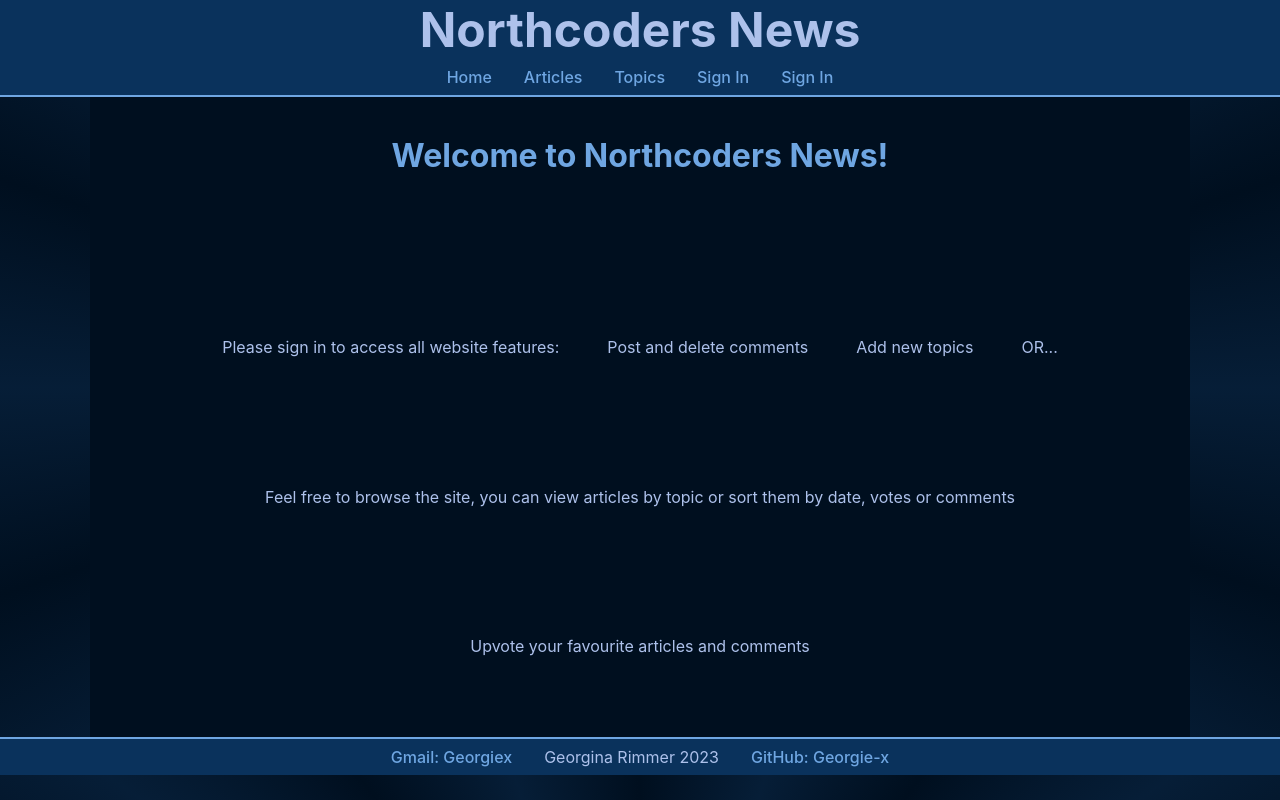
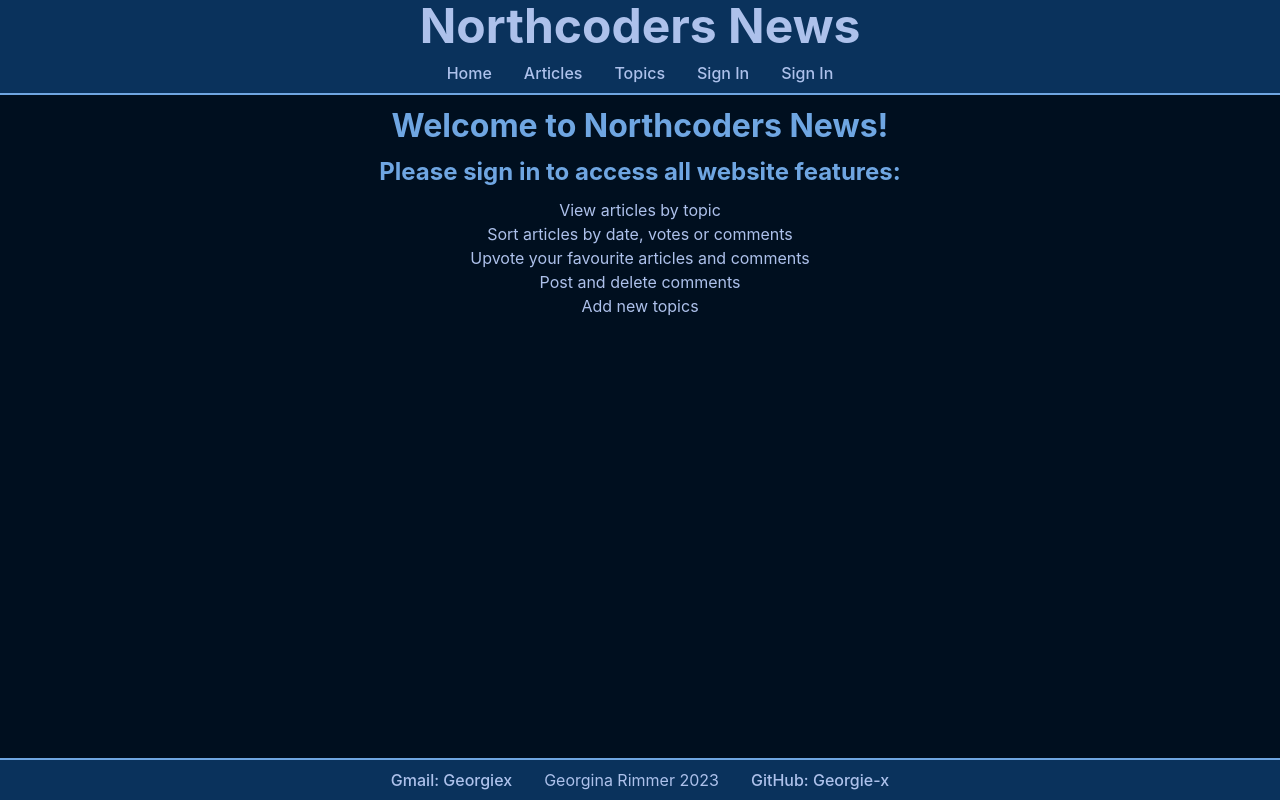
Before and after one commit to Georgie-x/fe-nc-news, a React (Vite) app: page / in a window 1280 px wide. Built offline with nearby package versions, Linux system fonts and the light colour scheme.

Commit message:
CSS in better shape

```diff
--- a/package.json
+++ b/package.json
@@ -4,7 +4,7 @@
   "version": "0.0.0",
   "type": "module",
   "scripts": {
-    "dev": "vite",
+    "dev": "vite && start chrome http://localhost:5173/",
     "build": "vite build",
     "lint": "eslint . --ext js,jsx --report-unused-disable-directives --max-warnings 0",
     "preview": "vite preview"
--- a/src/App.jsx
+++ b/src/App.jsx
@@ -4,9 +4,11 @@ function App() {
 	return (
 		<>
 			<AccessLink />
-			<Header />
-			<ContentControl />
-			<Footer />
+			<div className='layout-container'>
+				<Header />
+				<ContentControl />
+				<Footer />
+			</div>
 		</>
 	)
 }
--- a/src/contents-components/AllArticles.jsx
+++ b/src/contents-components/AllArticles.jsx
@@ -37,11 +37,11 @@ function AllArticles() {
 
 			{articles.map((article) => {
 				return (
-					<ul className='container'>
-						<li className='sorted-articles' key={article.article_id}>
+					<div className='container' key={article.article_id}>
+						<h3>{article.title}</h3>
 						<Link to={`/articles/${article.article_id}`}>
-								<h3>{article.title}</h3>
 							<img src={article.article_img_url} />
+						</Link>
 						<h3>
 							Comments {article.comment_count} Votes {article.votes}
 						</h3>
@@ -50,9 +50,7 @@ function AllArticles() {
 							Article #{article.article_id} created by {article.author} at{" "}
 							{article.formatted_created_at}
 						</p>
-							</Link>
-						</li>
-					</ul>
+					</div>
 				)
 			})}
 		</>
--- a/src/contents-components/AllTopics.jsx
+++ b/src/contents-components/AllTopics.jsx
@@ -20,14 +20,16 @@ function AllTopics() {
 	) : (
 		<>
 			<h2>Article Topics</h2>
-			<ul id='topic'>
+			<ul>
 				{topics.map((topic) => {
 					return (
 						<li key={topic.slug}>
+							<div className="container">
 							<h3>
 								<Link to={`/topics/${topic.slug}`}>{topic.slug}</Link>
 							</h3>
 							<p>{topic.description}</p>
+							</div>
 						</li>
 					)
 				})}
--- a/src/contents-components/HomePage.jsx
+++ b/src/contents-components/HomePage.jsx
@@ -1,13 +1,17 @@
-function HomePage(){
-    return(<>
-        <h2>Welcome to Northcoders News!</h2>
-        <p>Please sign in to access all website features:</p>
-        <p>Post and delete comments</p>
-        <p>Add new topics</p>
-        <p>OR...</p>
-        <p>Feel free to browse the site, you can view articles by topic or sort them by date, votes or comments</p>
-        <p>Upvote your favourite articles and comments</p>
-    </>)
+function HomePage() {
+	return (
+		<>
+			<h2>Welcome to Northcoders News!</h2>
+			<h3>Please sign in to access all website features:</h3>
+			<ul>
+				<li>View articles by topic</li>
+				<li>Sort articles by date, votes or comments</li>
+				<li>Upvote your favourite articles and comments</li>
+                <li>Post and delete comments</li>
+				<li>Add new topics</li>
+			</ul>
+		</>
+	)
 }
 
 export default HomePage
--- a/src/index.css
+++ b/src/index.css
@@ -1,16 +1,11 @@
-body,
-h1,
-p,
-ul {
-	margin: 0;
-}
+
 :root {
 	--background-body: repeating-conic-gradient(
 		hsl(211, 100%, 6%) 0%,
 		hsl(211, 80%, 12%) 5%,
 		hsl(211, 100%, 6%) 10%
 	);
-	--background-body-alt:repeating-conic-gradient(
+	--background-body-alt: repeating-conic-gradient(
 		hsl(211, 80%, 12%) 0%,
 		hsl(211, 100%, 6%) 5%,
 		hsl(211, 80%, 12%) 10%
@@ -25,167 +20,27 @@ ul {
 	color: var(--text);
 	background: var(--background-body);
 	overflow-x: hidden;
-	box-sizing: border-box;
-	display: grid;
-	grid-template-rows: auto 1fr auto;
-	text-align: center;
 }
 
-header {
-	grid-row: 1;
-	background-color: var(--background-banner);
-	position: sticky;
-	width: 100vw;
-	top: 0;
-	z-index: 2;
-	border-bottom: 2px solid var(--border);
+* {
+	margin: 0;
+	padding: 0;
+	font: inherit;
 }
 
-main {
-	grid-row: 2;
-	display: flex;
-	flex-wrap: wrap;
-	align-items: stretch;
-	justify-content: center;
-	margin: 0 auto;
-	max-width: 1100px;
-	min-height: 80vh;
-	background-color: var(--background-main);
-	gap: 3em;
-	overflow: visible;
-	flex-grow: 1;
-	& > :first-child {
-		flex-basis: 100%;
-	}
+/* https://andy-bell.co.uk/a-more-modern-css-reset */
+/* Box sizing rules */
+*,
+*::before,
+*::after {
+	box-sizing: border-box;
 }
 
-footer {
-	grid-row: 3;
-	background-color: var(--background-banner);
-	border-top: 2px solid var(--border);
-	width: 100vw;
-}
-
-a {
-	font-weight: 500;
-	color: var(--border);
-	text-decoration: inherit;
-}
-a:hover {
-	color: var(--highlight);
-}
-
-h1 {
-	font-size: 3em;
-	text-align: center;
-}
-h2 {
-	font-size: 2em;
-	padding: 0.4em 0.4em 0.2em;
-	color: var(--border);
-}
-
-h3 {
-	font-size: 1.5em;
-	color: var(--border);
-}
-
-ul {
-	list-style: none;
-	padding: 0.5em;
-}
-.across {
-	display: flex;
-	gap: 2em;
-	justify-content: center;
-}
-.across li,
-label {
-	display: inline-block;
-}
-
-.container {
-	container-type: inline-size;
-	border-radius: 8px;
-	border: 2px solid var(--border);
-	width: clamp(20%, 400px, 80%);
-	padding: 2em;
-	position: relative;
-	overflow: hidden;
-
-  }
-
-
-  .container:hover{
-	background: var(--background-body-alt);
-	box-shadow: 0 0 20px var(--border);
-	border-color: var(--border-highlight);
-  }
-
-
-
-
-select {
-	color: var(--border);
-	font-size: 1.5em;
-	font-weight: bold;
-	background-color: var(--background-main);
-	border-radius: 8px;
-	border: 2px solid var(--border-highlight);
-}
-
-.input {
-	height: 3em;
-	border-radius: 8px;
-	border: 2px solid var(--border);
-	color: var(--text);
-	background-color: var(--background-main);
-}
-#topic li {
-	border: 2px solid var(--border);
-	padding: 1em;
-	margin-bottom: 2em;
-	border-radius: 8px;
-}
-
-#comment-input {
-	width: 80%;
-}
-#username-input {
-	width: 20%;
-}
-
-button {
-	display: inline-block;
-	padding: 0 1em;
-	height: 3em;
-	border-radius: 8px;
-	border: 2px solid var(--border);
-	background-color: var(--background-body);
-	color: var(--highlight);
-	cursor: pointer;
-	transition: border-color 0.25s;
-}
-button:hover {
-	border-color: var(--border-highlight);
-}
-button:focus,
-button:focus-visible {
-	outline: 4px auto purple;
-}
-details {
-	overflow: visible;
-}
-
-details summary {
-	cursor: pointer;
-}
-
-img {
-	border: 1px solid var(--border);
-	aspect-ratio: 16/10;
-	width: clamp(100px, 100%, 500px);
-	border-radius: 4px;
+/* Prevent font size inflation */
+html {
+	-moz-text-size-adjust: none;
+	-webkit-text-size-adjust: none;
+	text-size-adjust: none;
 }
 
 .skip-to-main-content-link {
@@ -203,7 +58,210 @@ img {
 	opacity: 1;
 }
 
-.highlight {
-	font-weight: 900;
+.layout-container {
+	display: grid;
+	container-type: inline-size;
+	grid-template-rows: auto 1fr auto;
+	grid-template-columns: auto 100% auto;
+	grid-template-areas:
+		"header header header"
+		". main ."
+		"footer footer footer";
+	text-align: center;
+	min-height: 100vh;
+
+}
+
+@container (min-width:600px){
+	.layout-container {
+		grid-template-columns: auto minmax(30px 1170px) auto;
+}}
+
+
+header {
+	grid-area: header;
+	background-color: var(--background-banner);
+	position: sticky;
+	top: 0;
+	z-index: 2;
+	border-bottom: 2px solid var(--border);
+}
+
+main {
+	grid-area: main;
+	background-color: var(--background-main);
+}
+
+footer {
+	grid-area: footer;
+	background-color: var(--background-banner);
+	border-top: 2px solid var(--border);
+}
+h1 {
+	font-size: 3em;
+	text-align: center;
+}
+h2 {
+	font-size: 2em;
+	padding: 0.4em 0.4em 0.2em;
+	color: var(--border);
+}
+h3 {
+	font-size: 1.5em;
+	padding: 0.4em 0.4em 0.2em;
+	color: var(--border);
+}
+ul {
+	list-style: none;
+	padding: 0.5em;
+}
+
+a {
+	font-weight: 500;
+	color: var(--border);
+	text-decoration: none;
+}
+a:hover {
 	color: var(--highlight);
 }
+.across {
+	display: flex;
+	gap: 2em;
+	justify-content: center;
+}
+.across > * {
+	display: inline-block;
+}
+
+.container {
+	display: flex;
+	flex-direction: column;
+	justify-content: center;
+	align-items: center;
+	width: clamp(100px, 500px, 80%);
+	margin: 2em auto;
+	padding: 1em;
+	gap: 1em;
+	background: var(--background-body);
+	border-radius: 8px;
+	border: 2px solid var(--border);
+	position: relative;
+	overflow: hidden;
+
+}
+
+.container:hover {
+	box-shadow: 0 0 30px var(--border-highlight);
+	border-color: var(--border-highlight);
+}
+
+select {
+	color: var(--border);
+	background-color: var(--background-main);
+	border-radius: 8px;
+	border: 2px solid var(--border-highlight);
+}
+
+button {
+	display: inline-block;
+	padding: 0 1em;
+	height: 3em;
+	border-radius: 8px;
+	border: 2px solid var(--border);
+	background-color: var(--background-main);
+	color: var(--highlight);
+	cursor: pointer;
+	transition: border-color 0.25s;
+}
+button:hover {
+	border-color: var(--border-highlight);
+}
+button:focus,
+button:focus-visible {
+	outline: 4px auto purple;
+}
+details {
+	overflow: visible;
+}
+details summary {
+	cursor: pointer;
+}
+img {
+	border: 1px solid var(--border);
+	aspect-ratio: 16/10;
+	width: clamp(10px, 400px, 80%);
+	border-radius: 4px;
+	margin: 0 auto;
+}
+
+.input {
+	height: 3em;
+	border-radius: 8px;
+	border: 2px solid var(--border);
+	color: var(--text);
+	background-color: var(--background-main);
+}
+
+/* Remove list styles on ul, ol elements with a list role, which suggests default styling will be removed */
+ul[role="list"],
+ol[role="list"] {
+	list-style: none;
+}
+
+/* Set core body defaults */
+body {
+	min-height: 100vh;
+	line-height: 1.5;
+}
+
+/* Set shorter line heights on headings and interactive elements */
+h1,
+h2,
+h3,
+h4,
+button,
+input,
+label {
+	line-height: 1.1;
+}
+
+/* Balance text wrapping on headings */
+h1,
+h2,
+h3,
+h4 {
+	display: block;
+	font-weight: bold;
+	text-wrap:pretty;
+}
+
+/* A elements that don't have a class get default styles */
+a:not([class]) {
+	text-decoration-skip-ink: auto;
+	color: currentColor;
+}
+
+/* Make images easier to work with */
+img,
+picture {
+	max-width: 100%;
+	display: block;
+}
+
+/* Inherit fonts for inputs and buttons */
+input,
+button,
+textarea,
+select {
+	font: inherit;
+}
+
+/* Make sure textareas without a rows attribute are not tiny */
+textarea:not([rows]) {
+	min-height: 10em;
+}
+
+/* Anything that has been anchored to should have extra scroll margin */
+:target {
+	scroll-margin-block: 5ex;
+}
```
Also changed, not shown: src/spare.md (added, +218 -0 lines). Lines whose indentation alone changed are shown as unchanged.
